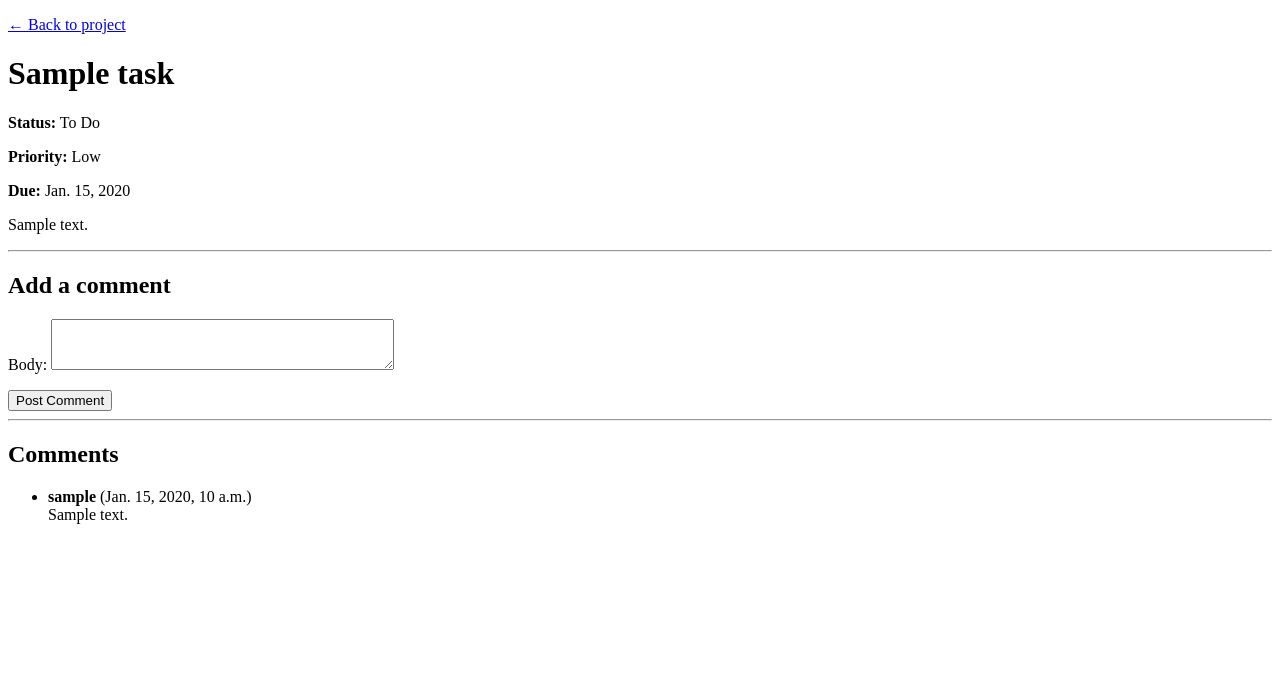
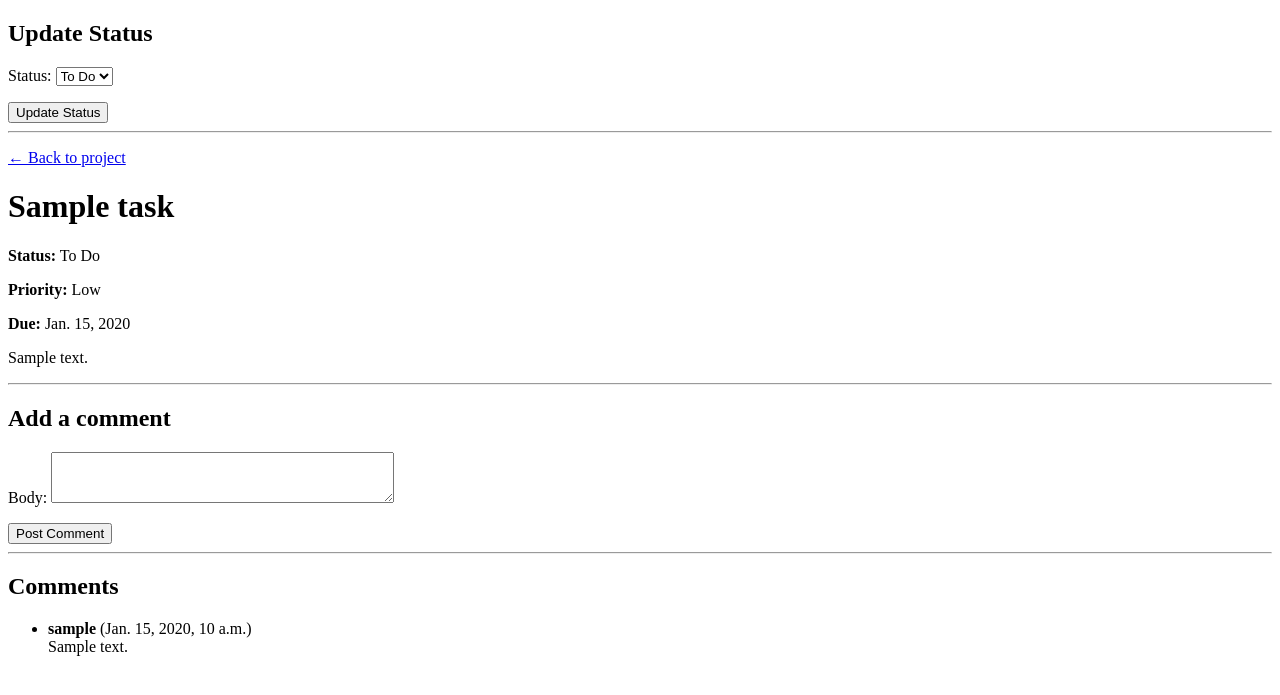
Before and after one commit to ch-4rl/pro-manager, a Django app: page /tasks/1 in a window 1280 px wide. Shown: the top 695 px of the page. Run offline with Django 5.2, Linux system fonts and the light colour scheme; a user stored in the database is signed in; tables that the repository leaves empty hold one stand-in row (values such as "Sample post").

Commit message:
Fix TaskStatusForm import

```diff
--- a/tasks/forms.py
+++ b/tasks/forms.py
@@ -6,6 +6,11 @@ class TaskForm(forms.ModelForm):
         model = Task
         fields = ["title", "description", "status", "priority", "due_date"]
 
+class TaskStatusForm(forms.ModelForm):
+    class Meta:
+        model = Task
+        fields = ["status"]
+
 class CommentForm(forms.ModelForm):
     class Meta:
         model = Comment
--- a/tasks/views.py
+++ b/tasks/views.py
@@ -1,7 +1,7 @@
 from django.contrib.auth.decorators import login_required
 from django.shortcuts import render, get_object_or_404, redirect
 from .models import Task
-from .forms import CommentForm
+from .forms import CommentForm, TaskStatusForm
 
 @login_required(login_url="/admin/login/")
 def task_detail(request, task_id):
@@ -12,21 +12,30 @@ def task_detail(request, task_id):
         # behave like "not found" to avoid leaking existence
         return redirect("dashboard")
 
+
     if request.method == "POST":
-        form = CommentForm(request.POST)
-        if form.is_valid():
-            comment = form.save(commit=False)
+        if "status_submit" in request.POST:
+            status_form = TaskStatusForm(request.POST, instance=task)
+            if status_form.is_valid():
+                status_form.save()
+                return redirect("task_detail", task_id=task.id)
+        else:
+            comment_form = CommentForm(request.POST)
+        if comment_form.is_valid():
+            comment = comment_form.save(commit=False)
             comment.task = task
             comment.author = request.user
             comment.save()
             return redirect("task_detail", task_id=task.id)
     else:
-        form = CommentForm()
+        status_form = TaskStatusForm(instance=task)
+        comment_form = CommentForm()
 
     comments = task.comments.all().order_by("-created_at")
 
     return render(request, "tasks/task_detail.html", {
         "task": task,
         "comments": comments,
-        "form": form,
+        "status_form": status_form,
+        "form": comment_form,
     })
--- a/templates/tasks/task_detail.html
+++ b/templates/tasks/task_detail.html
@@ -2,6 +2,15 @@
 <html>
 <head>
   <title>{{ task.title }}</title>
+<h2>Update Status</h2>
+<form method="post">
+  {% csrf_token %}
+  {{ status_form.as_p }}
+  <button type="submit" name="status_submit">Update Status</button>
+</form>
+
+<hr>
+
 </head>
 <body>
   <p><a href="{% url 'project_detail' task.project.id %}">← Back to project</a></p>
```
